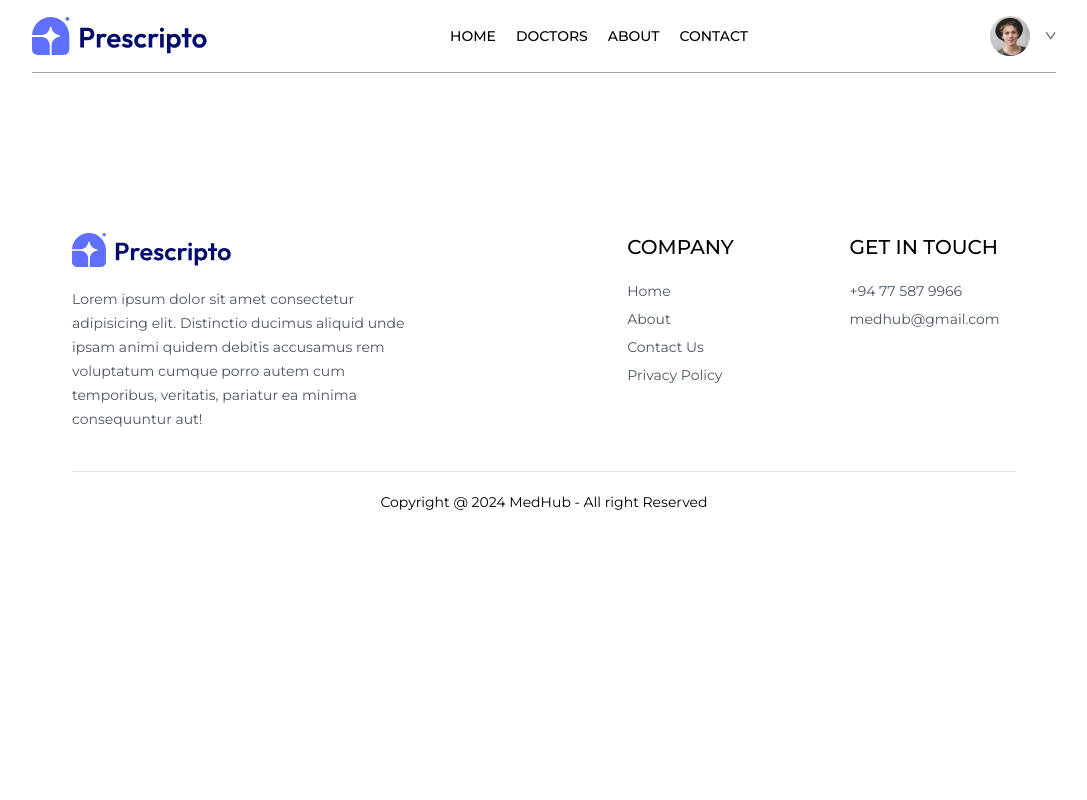
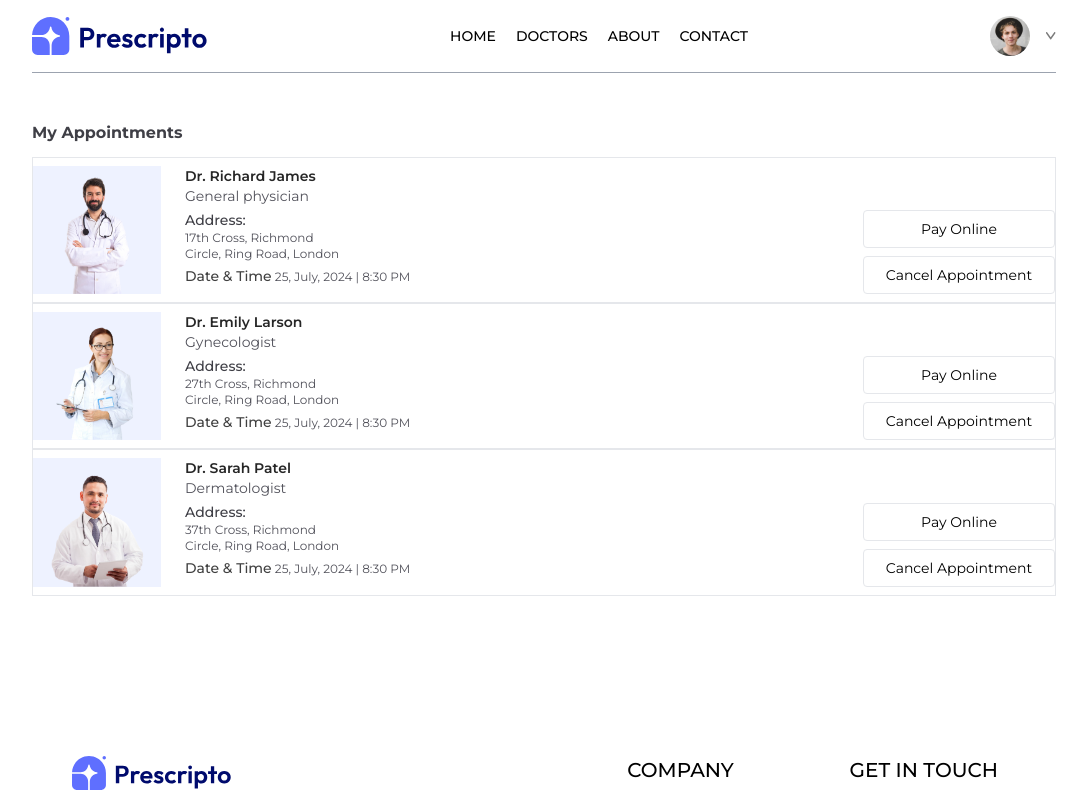
Before and after one commit to SachindaBandara/Doctor-Appoinment-Booking-Website-using-React, a React (Vite) app in the folder frontend/: page /my-appointments in a window 1280 px wide. Shown: the top 800 px of the page, without its empty margins (96-1183 px from the left). Built offline with nearby package versions, Linux system fonts and the light colour scheme.

Commit message:
create my appointment page

```diff
--- a/frontend/src/pages/MyAppointments.jsx
+++ b/frontend/src/pages/MyAppointments.jsx
@@ -1,9 +1,39 @@
-import React from 'react'
+import React, { useContext } from 'react'
+import { AppContext } from '../context/AppContext'
 
 const MyAppointments = () => {
+
+  const { doctors } = useContext(AppContext)
+
+
   return (
     <div>
+      <p className='pb-3 mt-12 font-bold text-zinc-700 '>My Appointments</p>
+      <div>
+{doctors.slice(0,3).map((item,index)=>(
+  <div className='grid grid-cols-[1fr_2fr] gap-4 sm:flex sm:gap-6 py-2 border' key={index}>
+<div>
+  <img className='w-32 bg-indigo-50' src={item.image} alt="" />
+</div>
+<div className='flex-1 text-sm text-zinc-600'>
+  <p className='text-neutral-800 font-semibold'>{item.name}</p>
+  <p>{item.speciality}</p>
+  <p className='text-zinc-700 font-medium mt-1'>Address:</p>
+  <p className='text-xs'>{item.address.line1}</p>
+  <p className='text-xs'>{item.address.line2}</p>
+  <p className='text-xs mt-1'><span className='text-sm text-neutral-700 font-medium'>Date & Time</span> 25, July, 2024 | 8:30 PM</p>
+</div>
+<div></div>
 
+<div className='flex flex-col gap-2 justify-end'>
+  <button className='text-sm text-tone-500 text-center sm:min-w-48 py-2 border rounded hover:bg-primary hover:text-white
+  transition-all duration-300'>Pay Online</button>
+  <button className='text-sm text-tone-500 text-center sm:min-w-48 py-2 border rounded  hover:bg-red-600 hover:text-white
+  transition-all duration-300'>Cancel Appointment</button>
+</div>
+  </div>
+))}
+      </div>
     </div>
   )
 }
```
